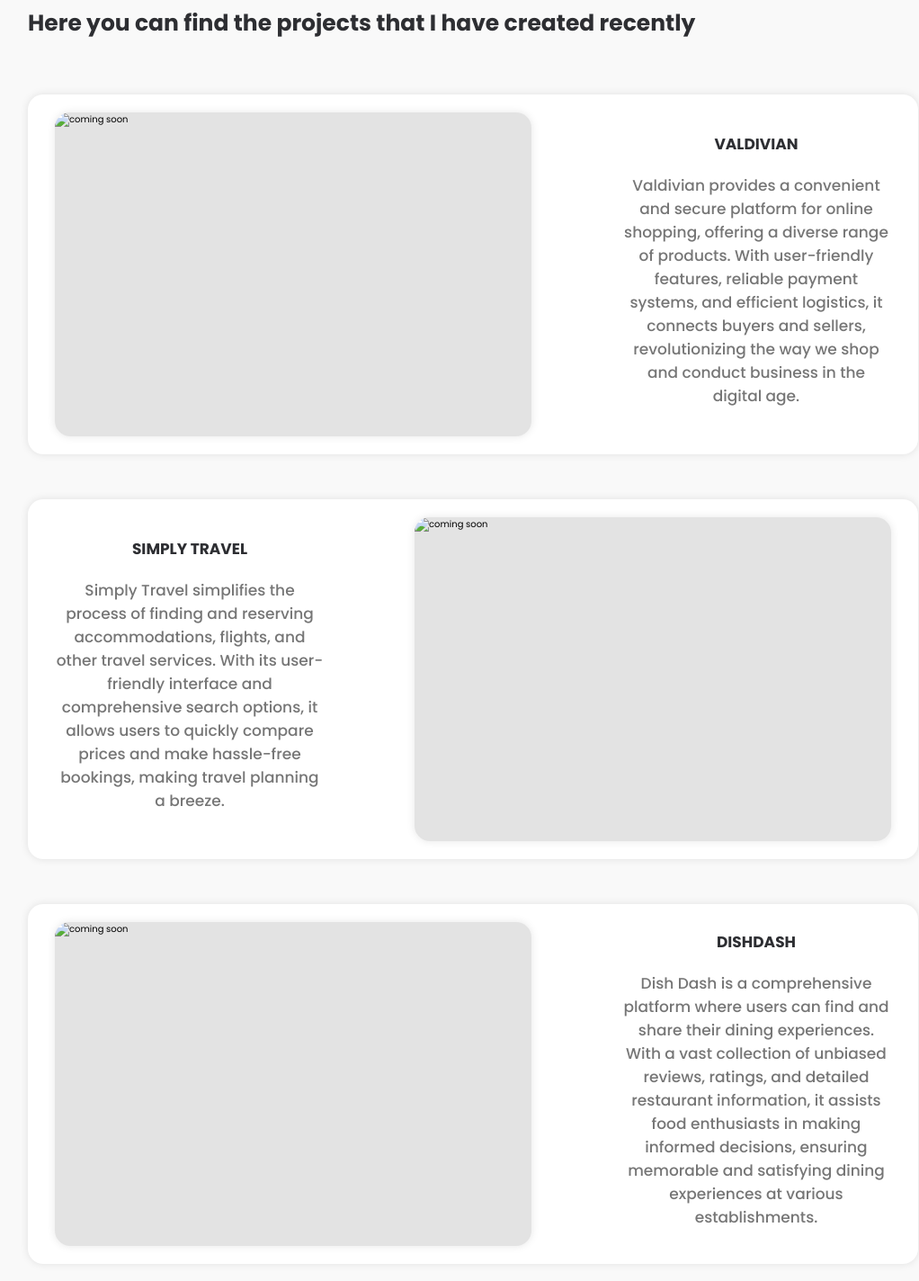
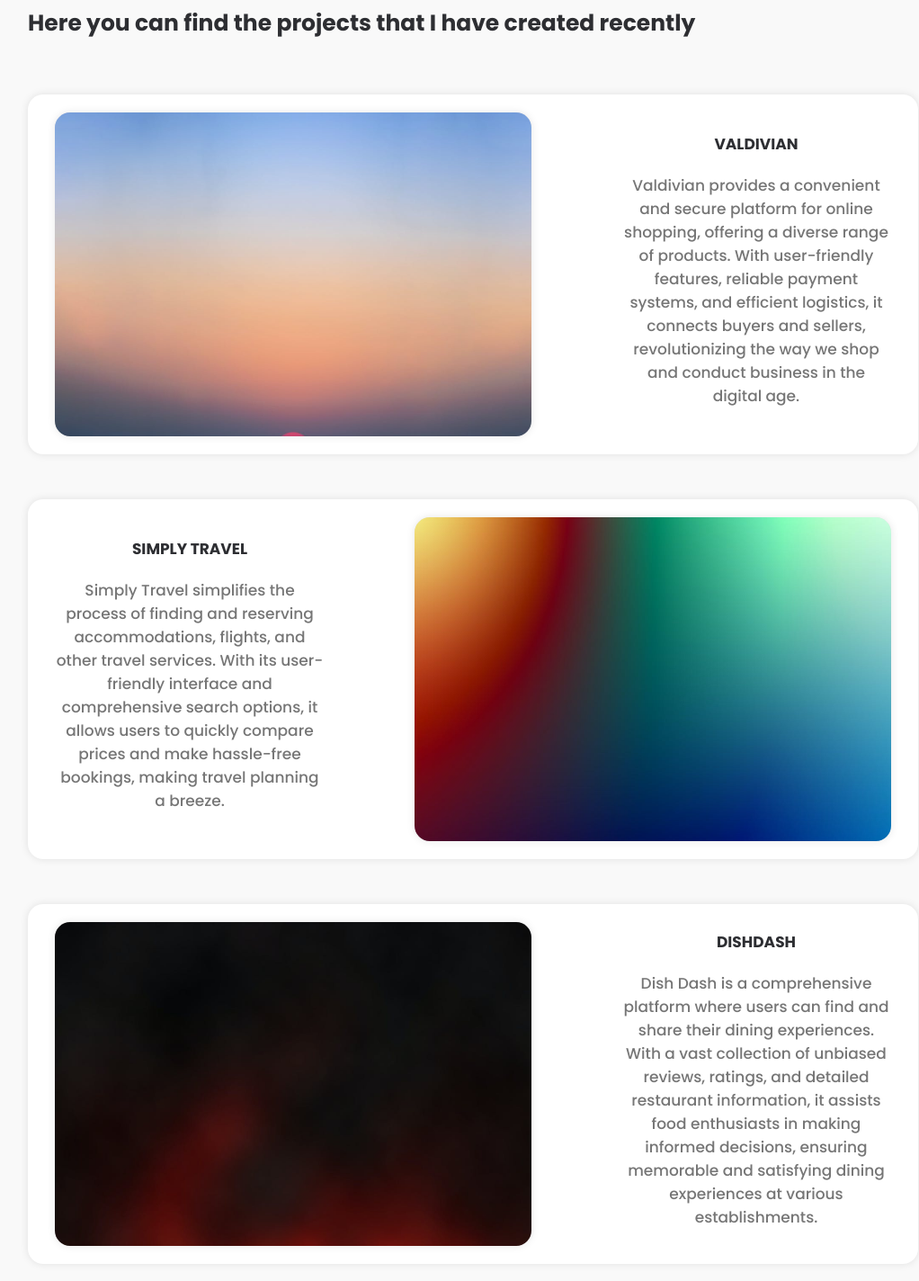
Before and after one commit to Verouge/Portfolio, a plain HTML site: page index.html in a window 1280 px wide. Shown: the part 1523-2947 px from the top of the page at 90% size, without its empty margins (114-1136 px from the left). Drawn offline with Linux system fonts and the light colour scheme; the site is published under a folder, as on GitHub Pages, so addresses that start at the root find nothing.

Commit message:
fixed error with filler images

```diff
--- a/index.html
+++ b/index.html
@@ -122,7 +122,7 @@
           <div class="projects-grid">
             <div class="pro pro__1">
               <div class="pro__img">
-                <img src="/assets/img/filler-img1.jpeg" alt="coming soon" />
+                <img src="./assets/img/filler-img1.jpeg" alt="coming soon" />
               </div>
               <div class="pro__text">
                 <h3>Valdivian</h3>
@@ -139,7 +139,7 @@
 
             <div class="pro pro__1 reversed-pro">
               <div class="pro__img">
-                <img src="/assets/img/filler-img2.jpeg" alt="coming soon" />
+                <img src="./assets/img/filler-img2.jpeg" alt="coming soon" />
               </div>
               <div class="pro__text">
                 <h3>Simply Travel</h3>
@@ -155,7 +155,7 @@
 
             <div class="pro pro__1">
               <div class="pro__img">
-                <img src="/assets/img/filler-img3.jpeg" alt="coming soon" />
+                <img src="./assets/img/filler-img3.jpeg" alt="coming soon" />
               </div>
               <div class="pro__text">
                 <h3>DishDash</h3>
```
